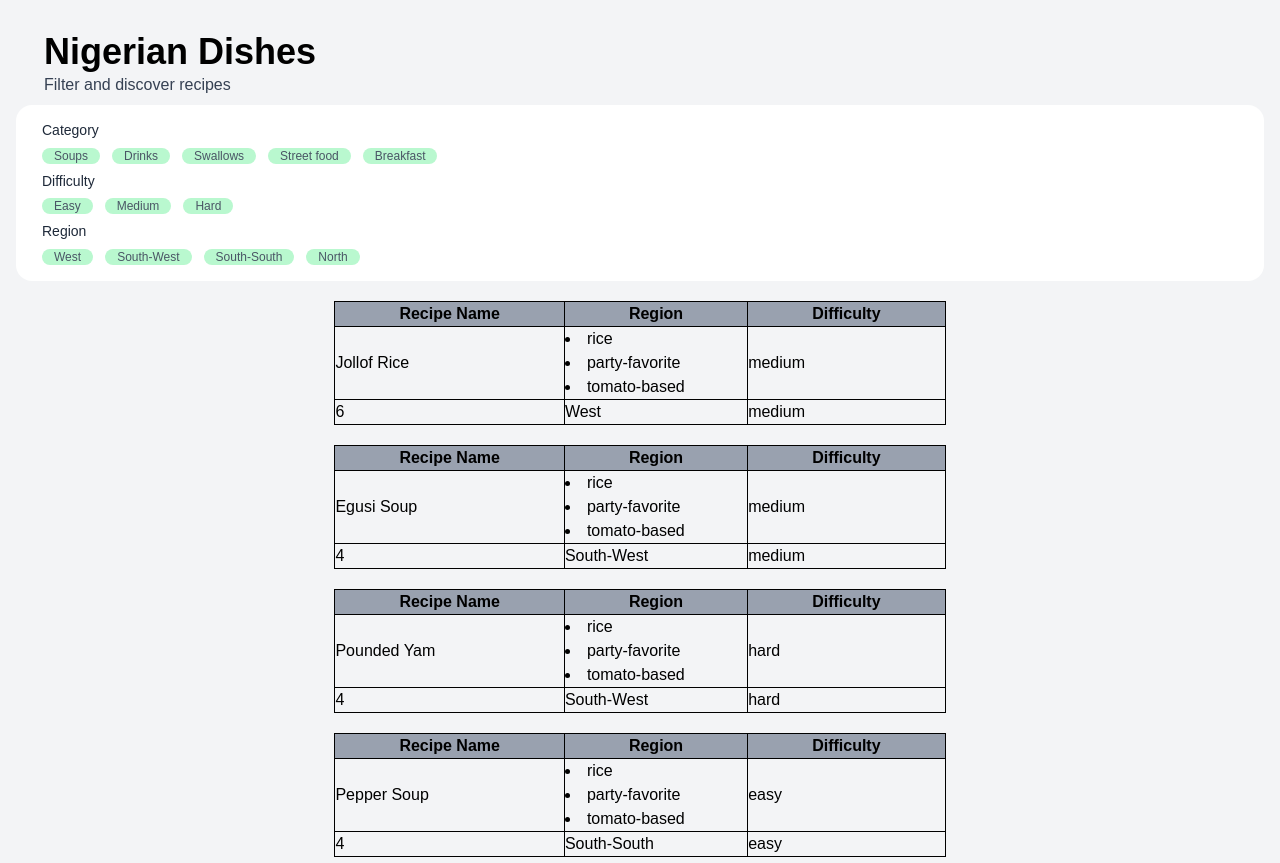
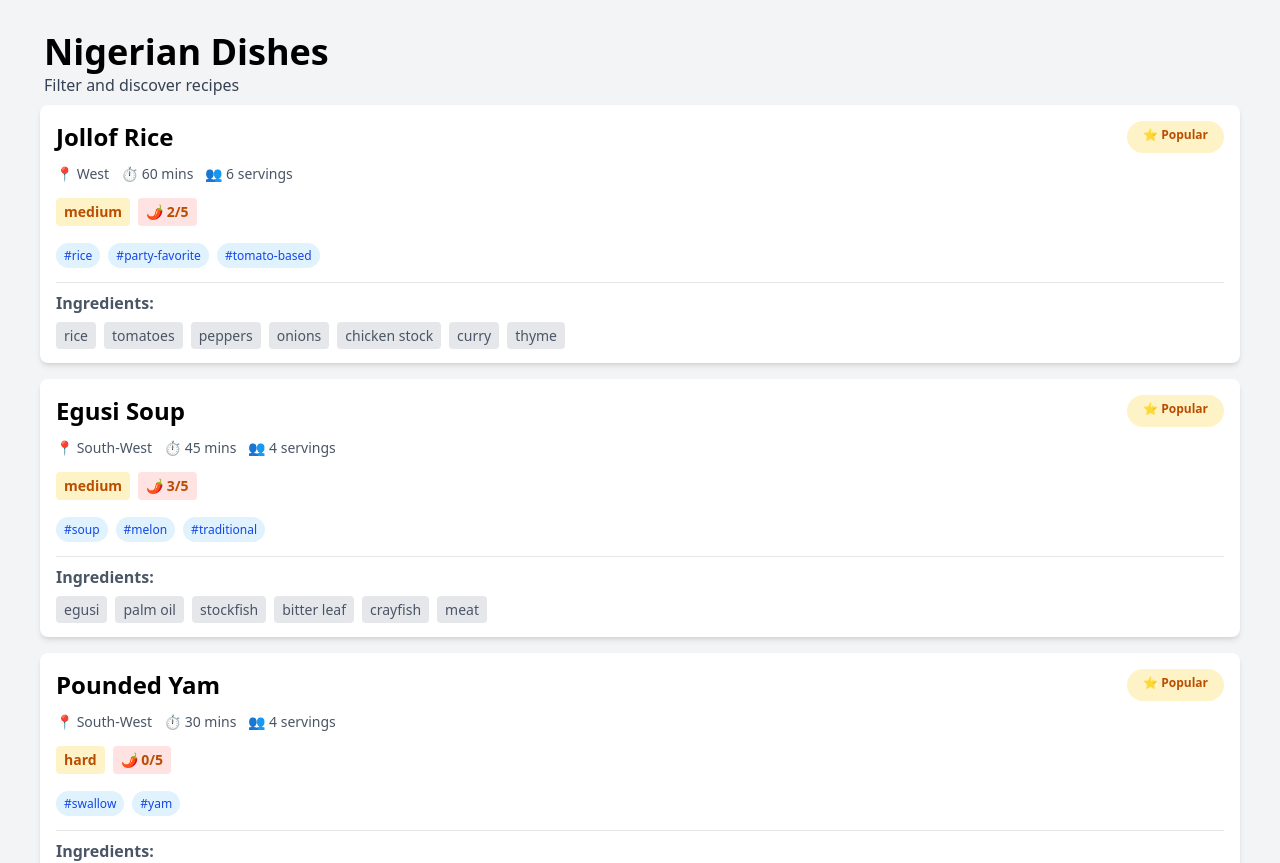
Before and after one commit to Iyinoluwa19/recipe-finder, a React (Vite) app: page / in a window 1280 px wide. Shown: the top 863 px of the page. Built offline with nearby package versions, Linux system fonts and the light colour scheme.

Commit message:
styled recipe card

```diff
--- a/src/App.jsx
+++ b/src/App.jsx
@@ -1,5 +1,6 @@
 import Navbar from "./components/navbar";
 import RecipeCard from "./components/recipeCard";
+import {nigerianRecipes} from "./data/dishes.jsx";
 
 
 function App() {
@@ -8,7 +9,9 @@ function App() {
   return (
     <div className="px-6 py-4 bg-gray-100 font-[sans-serif]">
       <Navbar />
-      <RecipeCard />
+      {nigerianRecipes.map((recipe) => (
+        <RecipeCard key={recipe.id} recipe={recipe} />
+      ))}
     </div>
   )
 }
--- a/src/components/navbar.jsx
+++ b/src/components/navbar.jsx
@@ -1,10 +1,10 @@
 export default function Navbar() {
     return (
-        <nav >
-            <h1 className=" py-4 px-5 pb-px text-4xl font-semibold">Nigerian Dishes</h1>
+        <nav className="font-sans">
+            <h1 className=" py-4 px-5 pb-px text-4xl font-bold">Nigerian Dishes</h1>
             <p className="ml-5 pt-0 pb pb-2 text-gray-700 ">Filter and discover recipes</p>
 
-                <div className="bg-white px-5 text-gray-700 -mx-2 pl-6.5 text-xs rounded-2xl" >
+                {/* <div className="bg-white px-5 text-gray-700 -mx-2 pl-6.5 text-xs rounded-2xl" >
                     <div className="pt-4 pb-2">
                         <h3 className="text-[14px] text-gray-800 mb-2">Category</h3>
                         <button className="rounded-2xl bg-green-200 hover:bg-green-300 pl-3 pr-3 mr-3 text-gray-600 hover:text-gray-700">Soups</button>
@@ -28,7 +28,7 @@ export default function Navbar() {
                         <button className="rounded-2xl bg-green-200 hover:bg-green-300 pl-3 pr-3 mr-3 text-gray-600 hover:text-gray-700">South-South</button>
                         <button className="rounded-2xl bg-green-200 hover:bg-green-300 pl-3 pr-3 mr-3 text-gray-600 hover:text-gray-700">North</button>
                     </div>
-                </div>
+                </div> */}
         </nav>
     )
 }
--- a/src/components/recipeCard.jsx
+++ b/src/components/recipeCard.jsx
@@ -1,36 +1,35 @@
-import { nigerianRecipes, nigerianBreakfast } from '../data/dishes.jsx';
 
-export default function RecipeCard() {
-    console.log(nigerianRecipes);
+export default function RecipeCard({recipe}) {
     return(
-        <div>
-            {nigerianRecipes.map((recipe) => (
-                <div key={recipe.id}>
-                    <table className='mb-5 mt-5 mx-auto'>
-                        <thead>
-                            <tr className='bg-gray-400'>
-                                <th className='border px-16'>Recipe Name</th>
-                                <th className='border px-16'>Region</th>
-                                <th className='border px-16'>Difficulty</th>
-                            </tr>
-                        </thead>
-                        <tbody className='px-4'>
-                            <tr>
-                                <td className='border'>{recipe.name}</td>
-                                <td className='border'>{nigerianRecipes[0].tags.map(( tag,index ) => (
-                                    <li key={index}>{tag}</li>
-                                ))}</td>
-                                <td className='border'>{recipe.difficulty}</td>
-                            </tr>
-                            <tr className='pb-3'>
-                                <td className='border'>{recipe.servings}</td>
-                                <td className='border'>{recipe.region}</td>
-                                <td className='border'>{recipe.difficulty}</td>
-                            </tr>
-                        </tbody>
-                    </table>
+            <div className="bg-white px-4 py-4 mb-4 rounded-lg shadow-md font-sans mx-4">
+                <div className="flex flex-row justify-between">
+                    <h2 className="font-bold text-2xl">{recipe.name}</h2>
+                    <span className={` ${recipe.popular === true && "text-xs text-amber-700 rounded-2xl bg-amber-100 px-4 font-bold pt-1.5"}`}>{recipe.popular && "⭐ Popular"}</span>
                 </div>
-            ))}
-        </div>
+
+                <div className="flex flex-end">
+                    <p className="text-[14px] py-2.5 pr-3 text-gray-600">📍 {recipe.region}</p>
+                    <p className="text-[14px] py-2.5 pr-3 text-gray-600">⏱ {recipe.time} mins</p>
+                    <p className="text-[14px] py-2.5 pr-3 text-gray-600">👥 {recipe.servings} servings</p>
+                </div>
+
+                <div className="flex my-1 gap-2">
+                    <p className="rounded-sm py-1 border-white px-2 text-sm text-amber-700 font-semibold bg-amber-100">{recipe.difficulty}</p>
+                    <p className="rounded-sm py-1 border-white px-2 text-sm text-amber-700 font-semibold bg-red-100">🌶️ {recipe.spiceLevel}/5</p>
+                </div>
+
+                <div className="mt-4 mb-2">
+                    {recipe.tags.map((tag, index) => (
+                        <span key={index} className="mr-2 text-xs bg-sky-100 text-blue-700 px-2 py-1 rounded-full">#{tag}</span>
+                    ))}
+                </div>
+
+                <div className="border-t border-t-gray-200 mt-4">
+                    <h3 className="font-semibold text-gray-600 my-2">Ingredients:</h3>
+                    {recipe.ingredients.map((ingredient, index) => (
+                        <span key={index} className="rounded-sm bg-gray-200 mr-2 px-2 py-1 text-sm text-gray-600">{ingredient}</span>
+                    ))}
+                </div>
+            </div>
     )
 }
--- a/src/index.css
+++ b/src/index.css
@@ -1,5 +1,5 @@
 @import "tailwindcss";
 
 @theme  {
-
+   --font-serif: ui-serif, Georgia, Cambria, "Times New Roman", Times, serif;
 }
```
